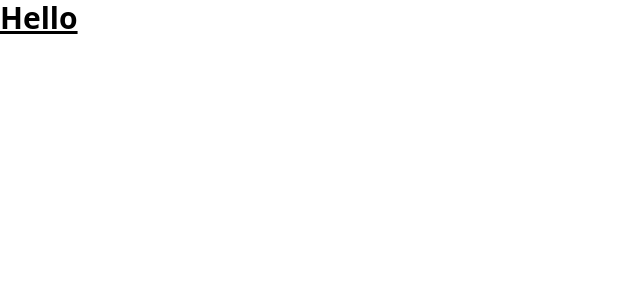
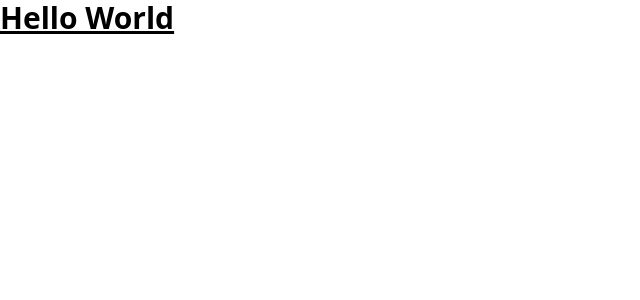
Before and after one commit to Raul-A-Flores/nft_marketplace, a Next.js app: page / in a window 1280 px wide. Shown: the top 300 px of the page, without its empty margins (0-640 px from the left). Built offline with nearby package versions, Linux system fonts and the light colour scheme.

Commit message:
change from Hello to Hello World

```diff
--- a/pages/index.js
+++ b/pages/index.js
@@ -1,7 +1,7 @@
 
 const Home = () => (
   <div>
-    <h1 className="text-3xl font-bold underline">Hello</h1>
+    <h1 className="text-3xl font-bold underline">Hello World</h1>
   </div>
 );
 export default Home;
```
